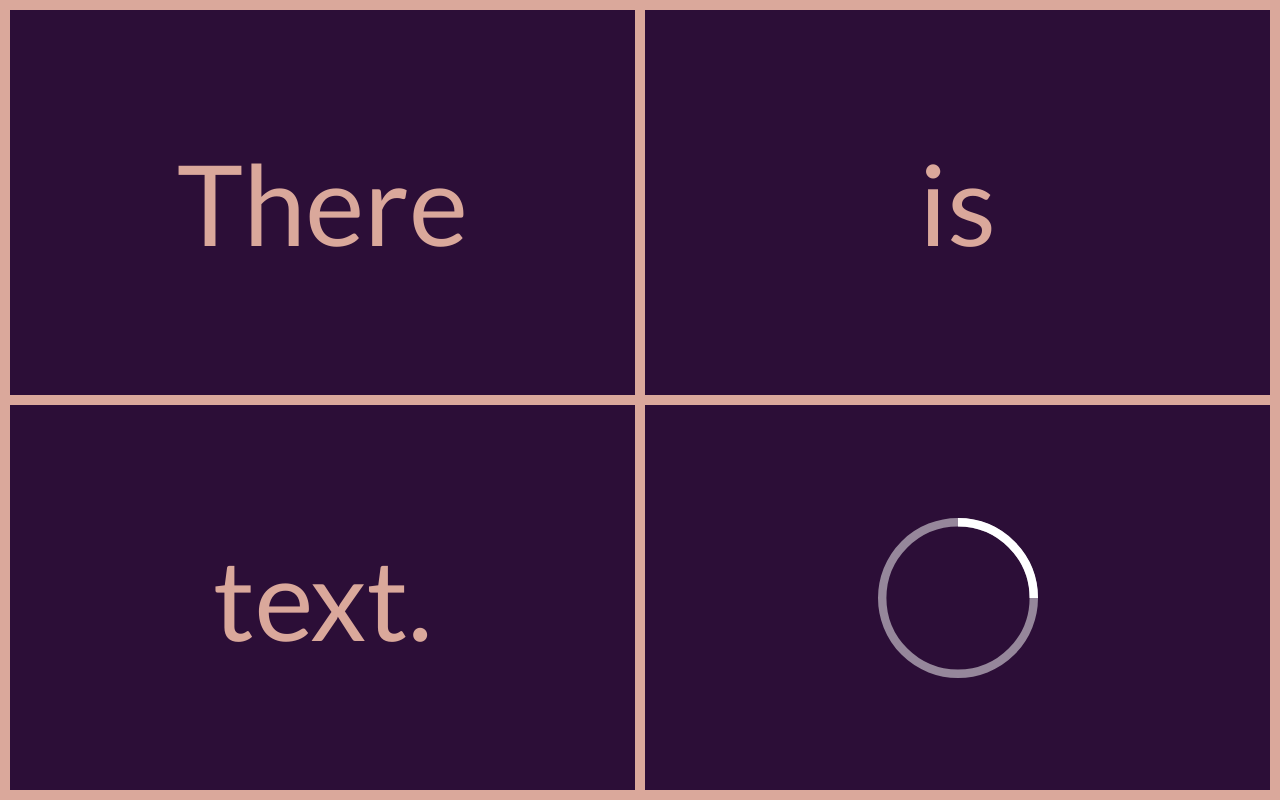
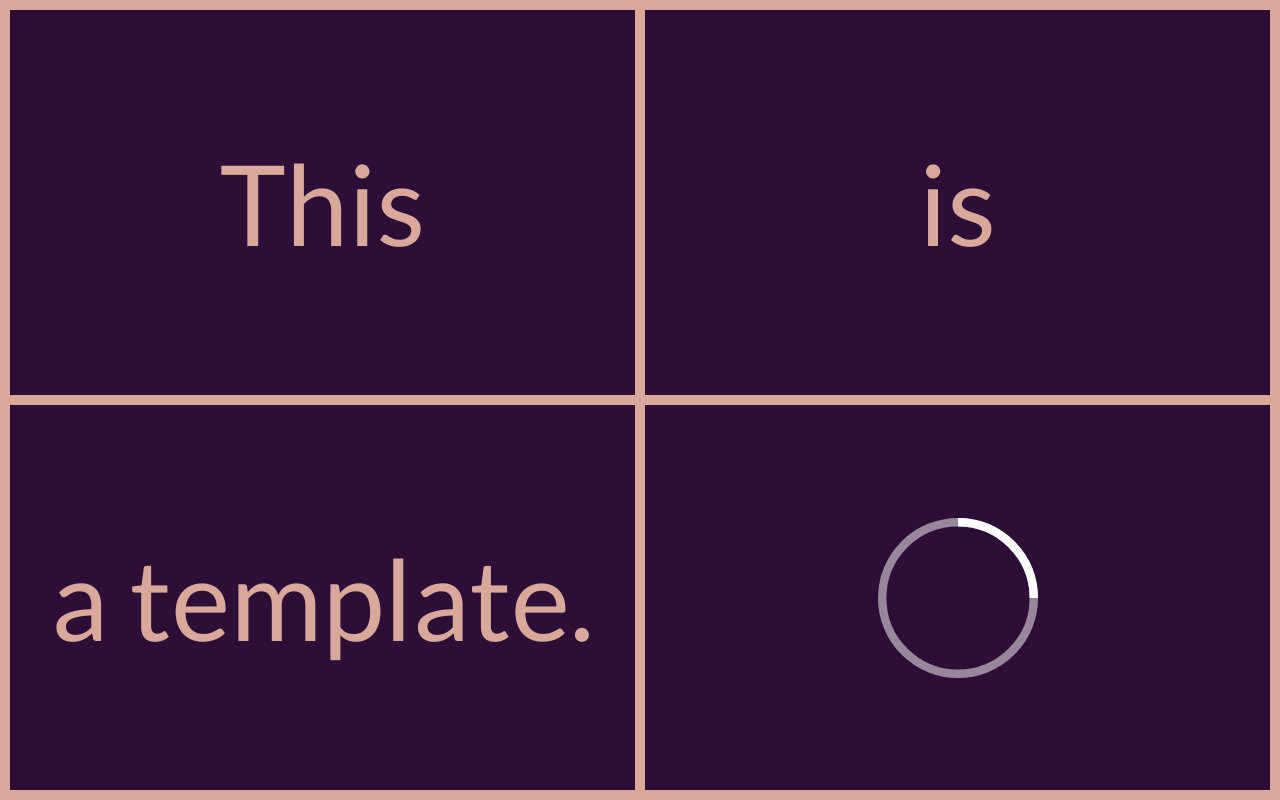
Before and after one commit to xbexbex/react-quickstart-template, a React app: page / in a window 1280 px wide. Built offline with nearby package versions, Linux system fonts and the light colour scheme.

Commit message:
Update default text

```diff
--- a/src/components/Main.tsx
+++ b/src/components/Main.tsx
@@ -11,7 +11,7 @@ const Main: React.FC<Props> = ({ }) => {
     <Col>
       <Row>
         <Container>
-          <Heading>There</Heading>
+          <Heading>This</Heading>
         </Container>
         <Container>
           <Heading>is</Heading>
@@ -19,7 +19,7 @@ const Main: React.FC<Props> = ({ }) => {
       </Row>
       <Row>
         <Container>
-          <Heading>text.</Heading>
+          <Heading>a template.</Heading>
         </Container>
         <Container>
           <Loading />
```
